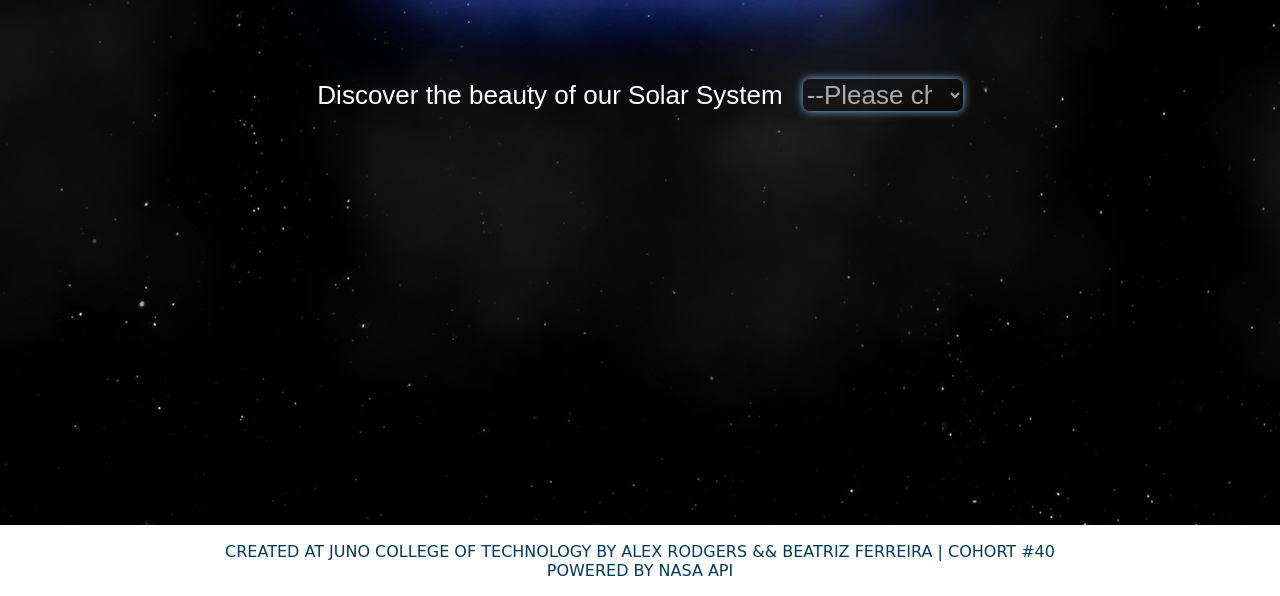
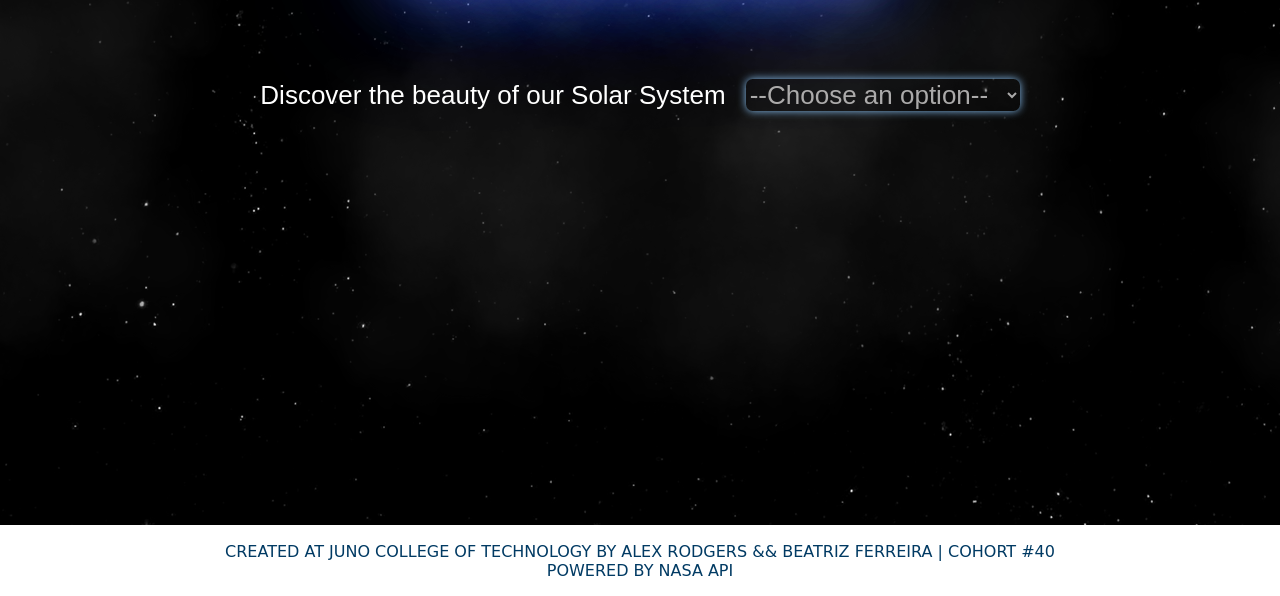
Before and after one commit to NasaProject/nasaProjectTwo, a plain HTML site: page index.html in a window 1280 px wide. Shown: the part 204-800 px from the top of the page. Drawn offline with Linux system fonts and the light colour scheme; a web font is replaced by a local one.

Commit message:
adjusted dropdown width

```diff
--- a/index.html
+++ b/index.html
@@ -36,7 +36,7 @@
           >
           <select name="solarSystem" id="solarSystem">
             <option value="" selected disabled>
-              --Please choose an option--
+              --Choose an option--
             </option>
             <option value="earth">Earth</option>
             <option value="jupiter">Jupiter</option>
--- a/styles/sass/_reuseable.scss
+++ b/styles/sass/_reuseable.scss
@@ -32,7 +32,7 @@ select {
   border: none;
   border-radius: 0.25em;
   box-shadow: 0 0 0.5rem 0 rgb(137, 193, 243);
-  width: 160px;
+  width: auto;
   outline: none;
   cursor: pointer;
   &:hover,
```
Also changed, not shown: styles/style.css.
